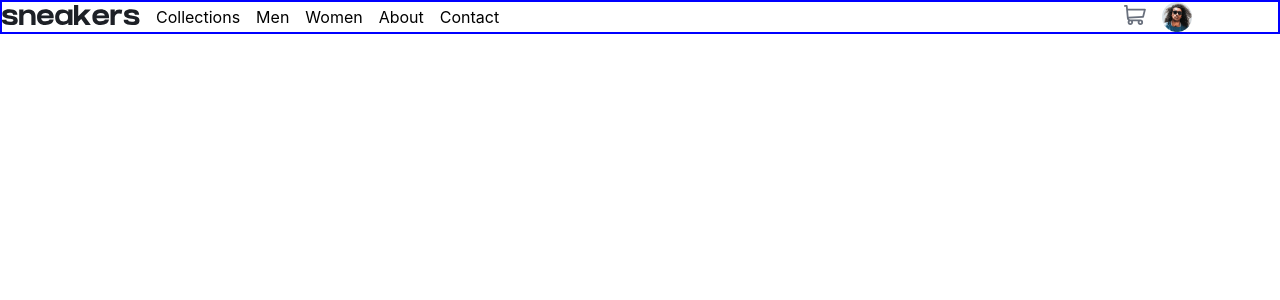
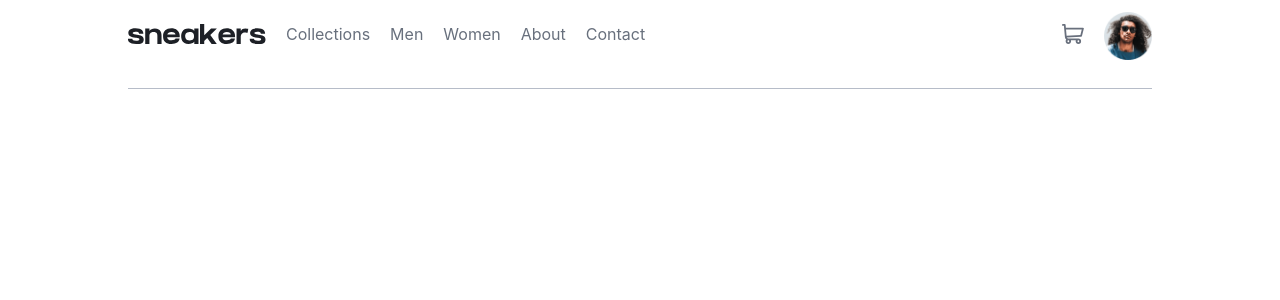
Before and after one commit to kabir-afk/E-Commerce-App, a React (Create React App) app: page / in a window 1280 px wide. Shown: the top 300 px of the page. Built offline with nearby package versions, Linux system fonts and the light colour scheme.

Commit message:
made navbar look more like design

```diff
--- a/src/components/Navbar/Navbar.css
+++ b/src/components/Navbar/Navbar.css
@@ -1,20 +1,47 @@
+*,
+*::after,
+*::before {
+  box-sizing: border-box;
+}
+
 img {
   max-width: 100%;
 }
 
 .navbar {
-  border: 2px solid blue;
+  border-bottom: 1px solid hsl(220, 14%, 75%);
+  width: 80%;
+  margin: auto;
   display: flex;
-  justify-content: center;
-  align-items: center;
   list-style: none;
 }
+.navbar #logo {
+  margin-right: 2em;
+}
 .navbar li {
-  margin-right: 1em;
+  color: hsl(219, 9%, 45%);
+  padding-bottom: 1.75em;
+}
+.navbar li:not(#avatar) {
+  margin-right: 1.25em;
+  padding-top: 1.5em;
+}
+.navbar li:not(.ml):hover:not(#avatar):hover:not(#logo):hover {
+  border-bottom: 3px solid hsl(26, 100%, 55%);
+  cursor: pointer;
+  color: hsl(0, 0%, 0%);
+}
+.navbar #avatar {
+  padding-top: 0.75em;
 }
 
 .ml {
   margin-left: auto;
+}
+
+.cart:hover {
+  cursor: pointer;
+  color: hsl(0, 0%, 0%);
 }
 
 .avatar {
@@ -22,9 +49,9 @@ img {
   display: flex;
   justify-content: center;
   align-items: center;
-  width: 30%;
+  width: 3em;
 }
 .avatar:hover {
-  border: 2px solid hsl(26, 100%, 55%);
+  outline: 2px solid hsl(26, 100%, 55%);
   cursor: pointer;
 }/*# sourceMappingURL=Navbar.css.map */
--- a/src/components/Navbar/Navbar.js
+++ b/src/components/Navbar/Navbar.js
@@ -3,18 +3,26 @@ import "./Navbar.css";
 
 function Navbar() {
   return (
-    <>
+    <header>
       <nav className="navbar">
-        <li><img src="/images/logo.svg" alt="sneakers-company-logo" /></li>
+        <li id="logo">
+          <img src="/images/logo.svg" alt="sneakers-company-logo" />
+        </li>
         <li>Collections</li>
         <li>Men</li>
         <li>Women</li>
         <li>About</li>
         <li>Contact</li>
-        <li className="ml"><img src="/images/icon-cart.svg" alt="cart-icon" /></li>
-        <li><div className="avatar"><img src="/images/image-avatar.png" alt="avatar-image" /></div></li>
+        <li className="ml">
+          <img src="/images/icon-cart.svg" alt="cart-icon" className="cart"/>
+        </li>
+        <li id="avatar">
+          <div className="avatar">
+            <img src="/images/image-avatar.png" alt="avatar-image" />
+          </div>
+        </li>
       </nav>
-    </>
+    </header>
   );
 }
 
--- a/src/components/Navbar/Navbar.scss
+++ b/src/components/Navbar/Navbar.scss
@@ -1,4 +1,11 @@
 @import '../Variables/Variables.scss';
+
+*,
+*::after,
+*::before {
+    box-sizing: border-box;
+}
+
 img {
     max-width: 100%;
 }
@@ -10,26 +17,57 @@ img {
 }
 
 .navbar {
-    border: 2px solid blue;
-    @include flex();
+    // border: 2px solid blue;
+    border-bottom: 1px solid $Grayish-blue;
+    width: 80%;
+    margin: auto;
+    display: flex;
     list-style: none;
 
+    #logo {
+        margin-right: 2em;
+    }
+
     li {
-        margin-right: 1em;
+        color: $Dark-grayish-blue;
+        padding-bottom: 1.75em;
+
+        &:not(#avatar) {
+            margin-right: 1.25em;
+            padding-top: 1.5em;
+        }
+
+        &:not(.ml):hover:not(#avatar):hover:not(#logo):hover {
+            border-bottom: 3px solid $Orange;
+            cursor: pointer;
+            color: $Black;
+        }
+    }
+
+    #avatar {
+        padding-top: 0.75em;
     }
 }
 
 .ml {
     margin-left: auto;
 }
+.cart{
+    // border: 2px solid rebeccapurple;
+    &:hover{
+        cursor: pointer;
+        color: $Black;
+    }
+}
 
 .avatar {
     // border: 2px solid red;
     border-radius: 100%;
     @include flex();
-    width: 30%;
-    &:hover{
-        border: 2px solid $Orange;
+    width: 3em;
+
+    &:hover {
+        outline: 2px solid $Orange;
         cursor: pointer;
     }
 }
```
Also changed, not shown: 1 other file (tests, documents, lock files or other folders).
